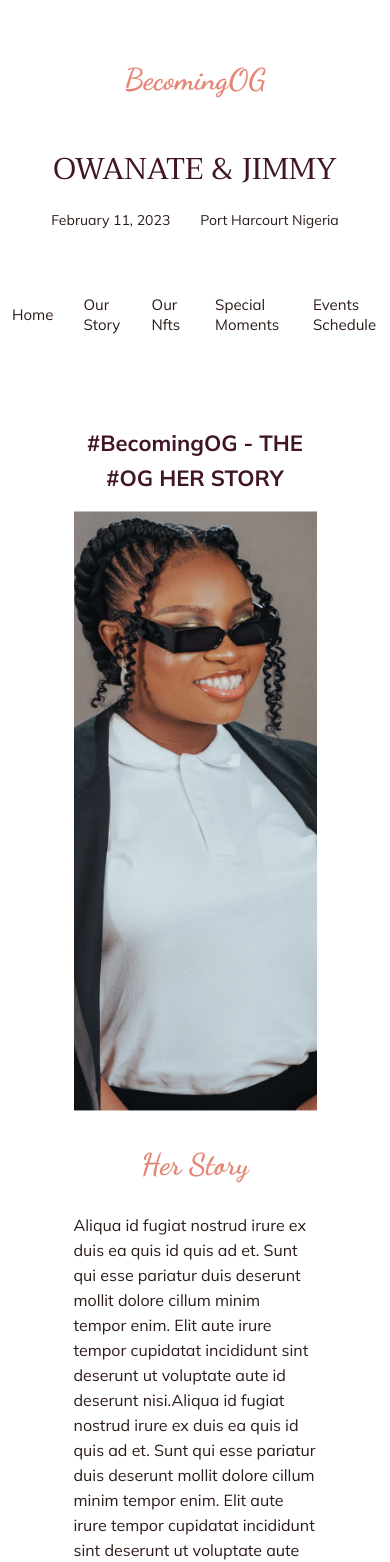
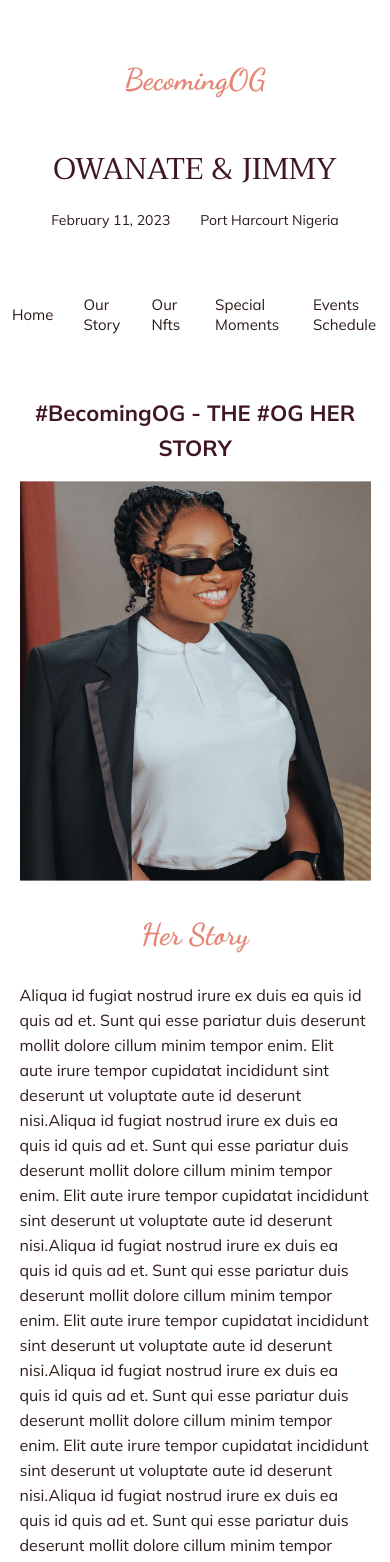
Before and after one commit to bromaGift/wedding-site, a Next.js app: page /her-story in a window 390 px wide. Shown: the top 1562 px of the page. Built offline with nearby package versions, Linux system fonts and the light colour scheme.

Commit message:
error fix

```diff
--- a/styles/HisStory.module.css
+++ b/styles/HisStory.module.css
@@ -14,8 +14,8 @@
 }
 .img img {
   width: 100%;
-  height: 600px;
-  object-fit: cover;
+  height: 500px;
+  object-fit: contain;
 }
 
 .content h1 {
@@ -41,6 +41,12 @@
 
 @media (max-width: 600px) {
   .container {
-    padding: 30px 15px;
+    margin: 0 auto;
+    width: 90%;
+  }
+  .img img {
+    width: 100%;
+    height: 400px;
+    object-fit: cover;
   }
 }
```
Also changed, not shown: components/story.js (+2 -7 lines).
